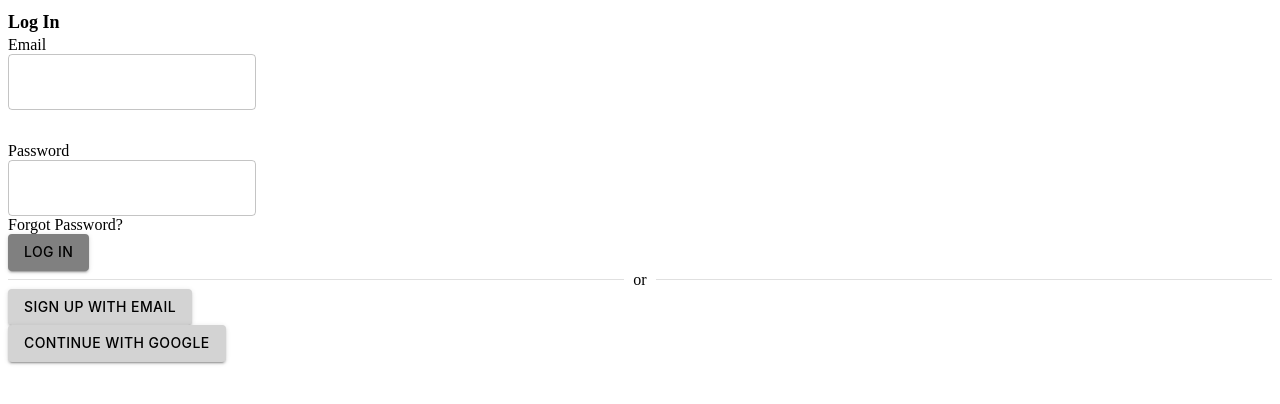
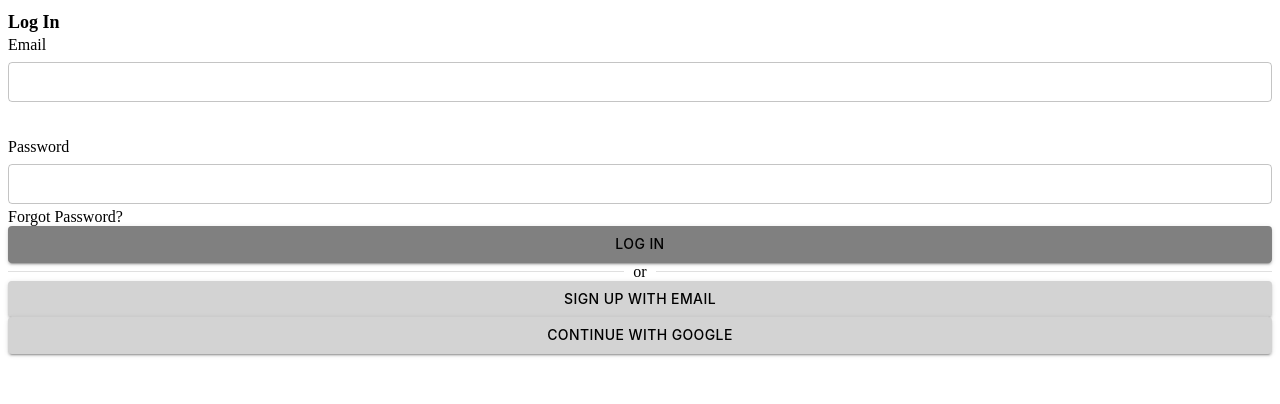
Before and after one commit to cornellh4i/lagos-volunteers, a Next.js app in the folder frontend/: page /login in a window 1280 px wide. Shown: the top 404 px of the page. Built offline with nearby package versions, Linux system fonts and the light colour scheme; no server answers.

Commit message:
modified component styling

```diff
--- a/frontend/src/components/atoms/Button.tsx
+++ b/frontend/src/components/atoms/Button.tsx
@@ -23,6 +23,7 @@ const CustomButton = (props: Props) => {
   return (
     <ThemeProvider theme={theme}>
       <Button
+        fullWidth={true}
         variant="contained"
         style={{
           backgroundColor: props.buttonColor,
--- a/frontend/src/components/atoms/TextField.tsx
+++ b/frontend/src/components/atoms/TextField.tsx
@@ -4,12 +4,12 @@ import { createTheme, ThemeProvider } from "@mui/material/styles";
 
 interface Props {
   label: string;
-  status: string; //error | required
+  required: boolean;
+  status: string; //error | ""
   //if required, have * next to entry ?
   //if error, display incorrect entry text
+  //onChange:
   incorrectEntryText: string;
-  //text: string;
-  //do we need other props?
 }
 
 const theme = createTheme({
@@ -23,12 +23,25 @@ const theme = createTheme({
   // },
 });
 /** A Button page */
-const CustomTextField = ({ label, status, incorrectEntryText }: Props) => {
+const CustomTextField = ({
+  label,
+  required,
+  status,
+  incorrectEntryText,
+}: //onChange
+Props) => {
   return (
     <ThemeProvider theme={theme}>
       <div> {label} </div>
       <TextField
         //  label={label}
+
+        size="small"
+        margin="dense"
+        fullWidth={true}
+        //onChange =
+        sx={{ borderRadius: 2, borderColor: "primary.main" }}
+        required={required}
         helperText={status == "error" ? incorrectEntryText : ""}
       />
     </ThemeProvider>
--- a/frontend/src/components/molecules/LoginForm.tsx
+++ b/frontend/src/components/molecules/LoginForm.tsx
@@ -21,12 +21,22 @@ const LoginForm = () => {
       <div className="space-y-8">
         <div>
           <div>
-            <TextField label="Email " status="" incorrectEntryText="" />
+            <TextField
+              label="Email "
+              required={true}
+              status=""
+              incorrectEntryText=""
+            />
           </div>
         </div>
         <div>
           <div>
-            <TextField label="Password" status="" incorrectEntryText="" />
+            <TextField
+              label="Password"
+              status=""
+              required={true}
+              incorrectEntryText=""
+            />
           </div>
         </div>
       </div>
```
